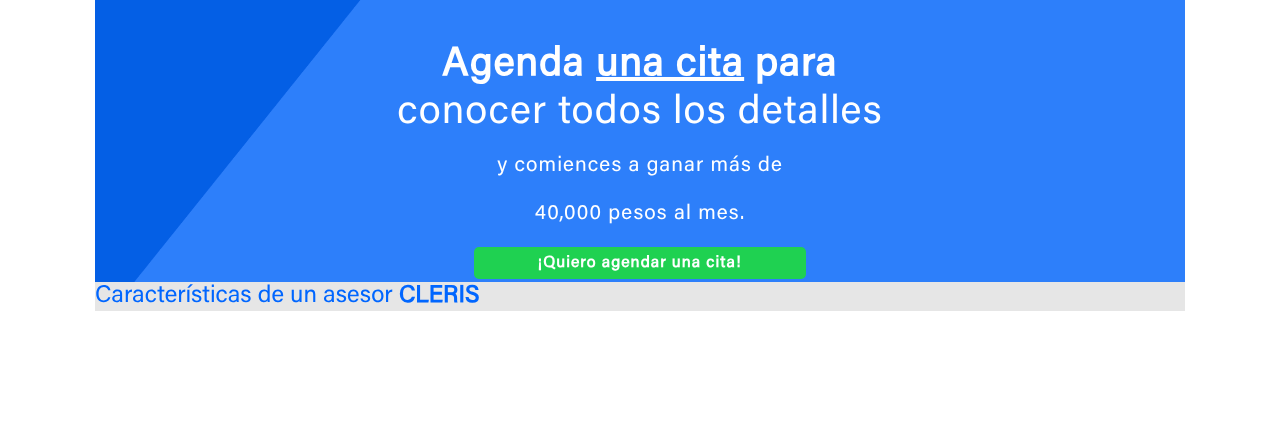
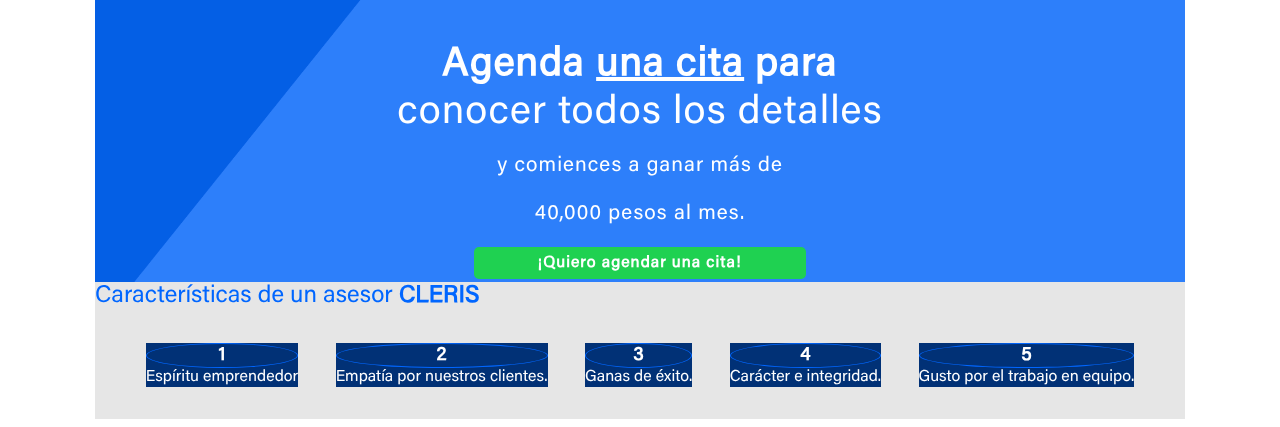
Before and after one commit to celerno/cleris.mx, a plain HTML site: page index.html in a window 1280 px wide. Shown: the part 2212-2639 px from the top of the page. Before the commit the page ends 2531 px from the top, so only its background shows below. Drawn offline with Linux system fonts and the light colour scheme.

Commit message:
caracteristicas

```diff
--- a/index.html
+++ b/index.html
@@ -299,13 +299,61 @@
             </div>
         </div>
         <div class="section_content">
+            <h1>Características de un asesor <b>CLERIS</b></h1>
+            <div>
+                <div>
+                    <div>1</div>
+                    <div>Espíritu emprendedor</div>
+                </div>
+                <div>
+                    <div>2</div>
+                    <div>Empatía por nuestros clientes.</div>
+                </div>
+                <div>
+                    <div>3</div>
+                    <div>Ganas de éxito.</div>
+                </div>
+                <div>
+                    <div>4</div>
+                    <div>Carácter e integridad.</div>
+                </div>
+                <div>
+                    <div>5</div>
+                    <div>Gusto por el trabajo en equipo.</div>
+                </div>
+            </div>
         </div>
     </section>
+    <style>
+        #agendar .section_content>div {
+            display: flex;
+            flex-direction: row;
+            align-content: center;
+            text-align: center;
+            justify-content: space-around;
+        }
+
+        #agendar .section_content>div>div {
+            background-color: var(--text);
+            color: var(--white);
+        }
+
+        #agendar .section_content>div>div>div:first-of-type {
+            border-radius: 50%;
+            font-size: larger;
+            font-weight: bold;
+            border: 1px solid var(--title);
+        }
+
+        #agendar .section_content>div>div:last-of-type {}
+    </style>
     <section id="form">
         <div class="section_header">
-            <h1>Características de un asesor <b>CLERIS</b></h1>
+
         </div>
-        <div class="section_content"></div>
+        <div class="section_content">
+
+        </div>
     </section>
 </body>
 
```
